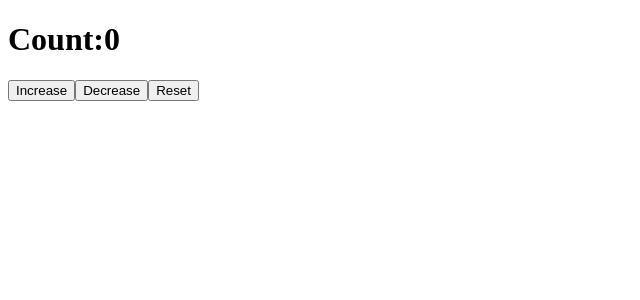
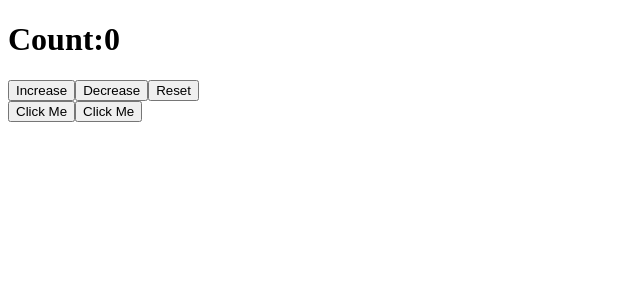
Before and after one commit to Manoj4003/react_tutorial_from_basic, a React (Vite) app: page / in a window 1280 px wide. Shown: the top 300 px of the page, without its empty margins (0-640 px from the left). Built offline with nearby package versions, Linux system fonts and the light colour scheme.

Commit message:
updated code

```diff
--- a/src/App.jsx
+++ b/src/App.jsx
@@ -1,6 +1,7 @@
 
 import './App.css'
 import CounterApp from './components/counterApp/counterApp'
+import Eventhandling from './components/counterApp/eventHandling/Eventhandling'
 
 
 function App() {
@@ -10,6 +11,7 @@ function App() {
     <>
 
    <CounterApp/>
+   <Eventhandling/>
     </>
   )
 }
--- /dev/null
+++ b/src/components/counterApp/eventHandling/Eventhandling.jsx
@@ -0,0 +1,24 @@
+import React from "react";
+
+const Eventhandling = () => {
+  function changeContent1() {
+    console.log("Welcome to React JS");
+  }
+  function changeContent2() {
+    console.log("changeContent2");
+  }
+  return (
+    <div>
+      <button className="btn1" onClick={changeContent1}>
+        {" "}
+        Click Me
+      </button>
+      <button className="btn2" onClick={changeContent2}>
+        {" "}
+        Click Me
+      </button>
+    </div>
+  );
+};
+
+export default Eventhandling;
```
